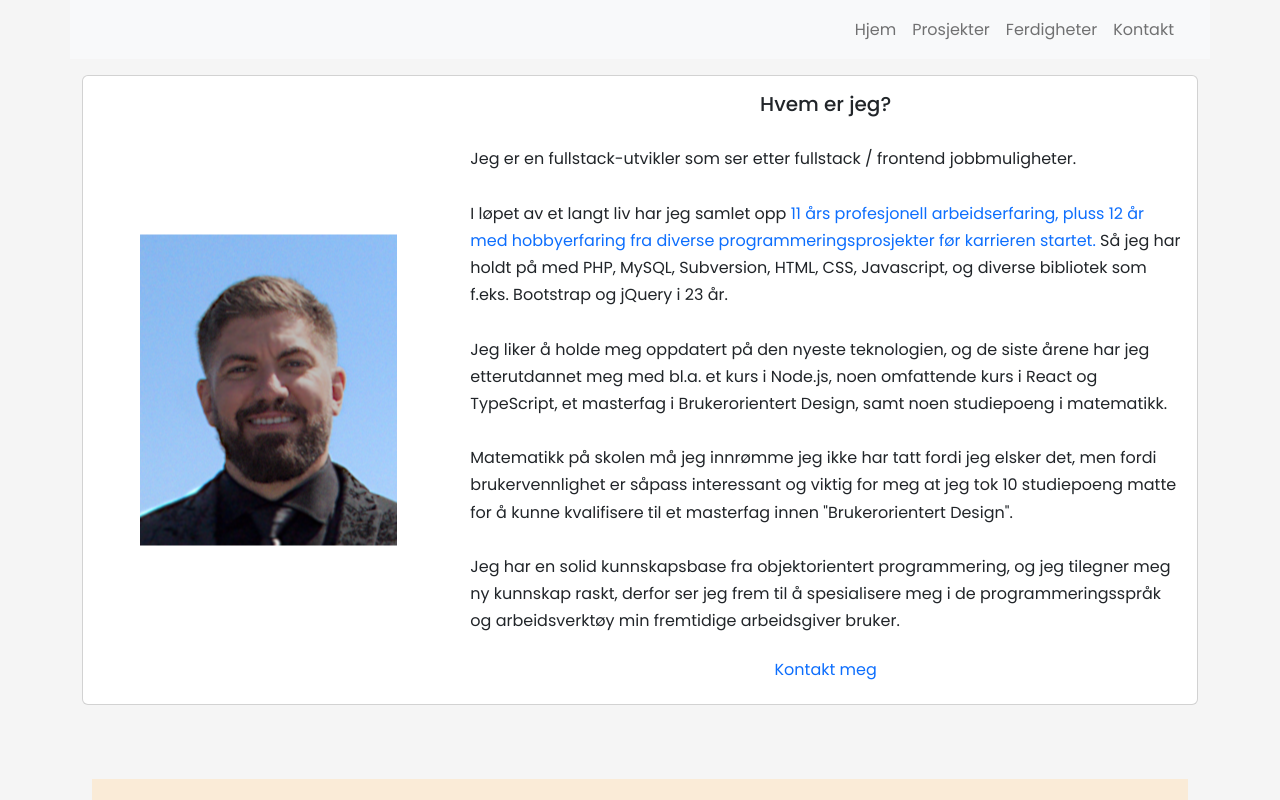
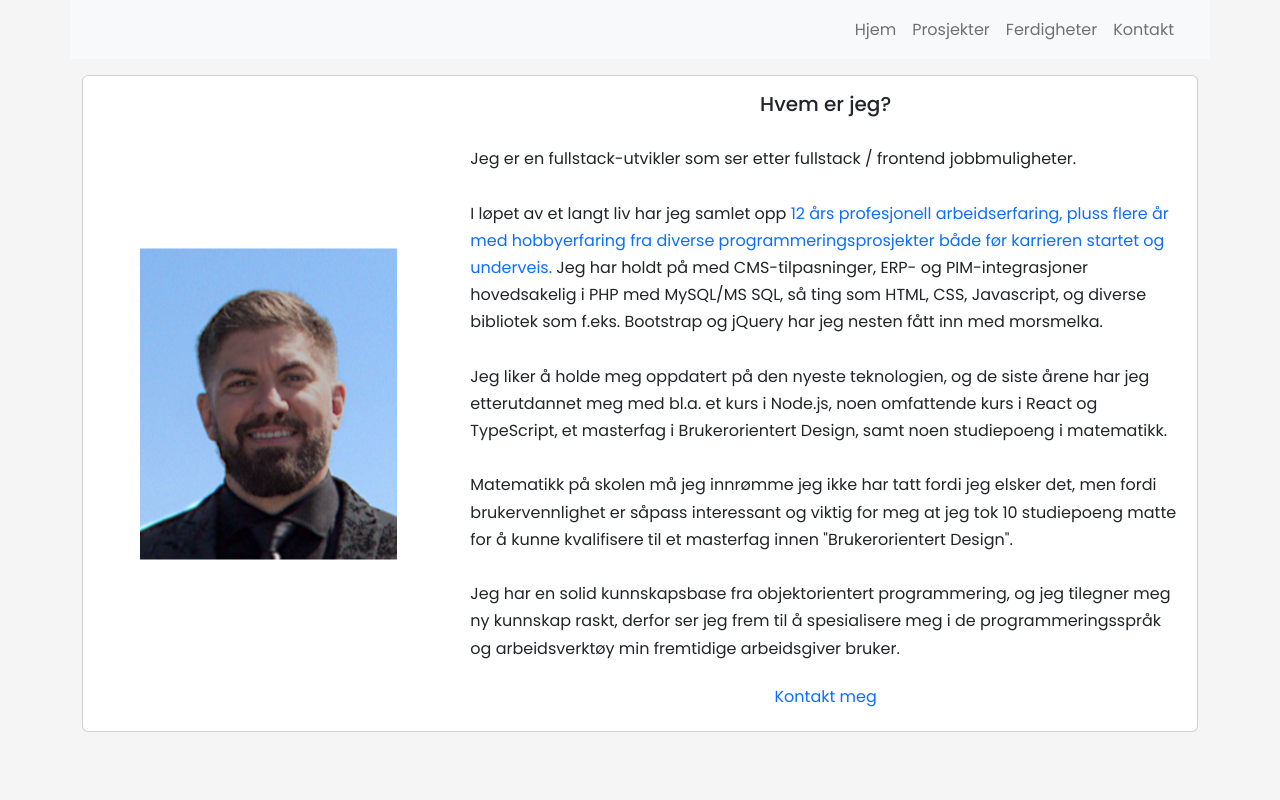
Before and after one commit to inge1980/portfolio, a React (Create React App) app: page / in a window 1280 px wide. Shown: the top 800 px of the page. Built offline with nearby package versions, Linux system fonts and the light colour scheme.

Commit message:
Updated introtext

```diff
--- a/src/components/Intro/Intro.js
+++ b/src/components/Intro/Intro.js
@@ -17,12 +17,12 @@ const Intro = () => {
       </React.Fragment>
     ),
     linkText:
-      "11 års profesjonell arbeidserfaring, pluss 12 år med hobbyerfaring fra diverse programmeringsprosjekter før karrieren startet.",
+      "12 års profesjonell arbeidserfaring, pluss flere år med hobbyerfaring fra diverse programmeringsprosjekter både før karrieren startet og underveis.",
     desc2: (
       <React.Fragment>
         {" "}
-        Så jeg har holdt på med PHP, MySQL, Subversion, HTML, CSS, Javascript, og diverse bibliotek
-        som f.eks. Bootstrap og jQuery i 23 år.
+        Jeg har holdt på med CMS-tilpasninger, ERP- og PIM-integrasjoner hovedsakelig i PHP med MySQL/MS SQL, så ting som HTML, CSS, Javascript, og diverse bibliotek
+        som f.eks. Bootstrap og jQuery har jeg nesten fått inn med morsmelka.
         <br />
         <br />
         Jeg liker å holde meg oppdatert på den nyeste teknologien, og de siste
```
